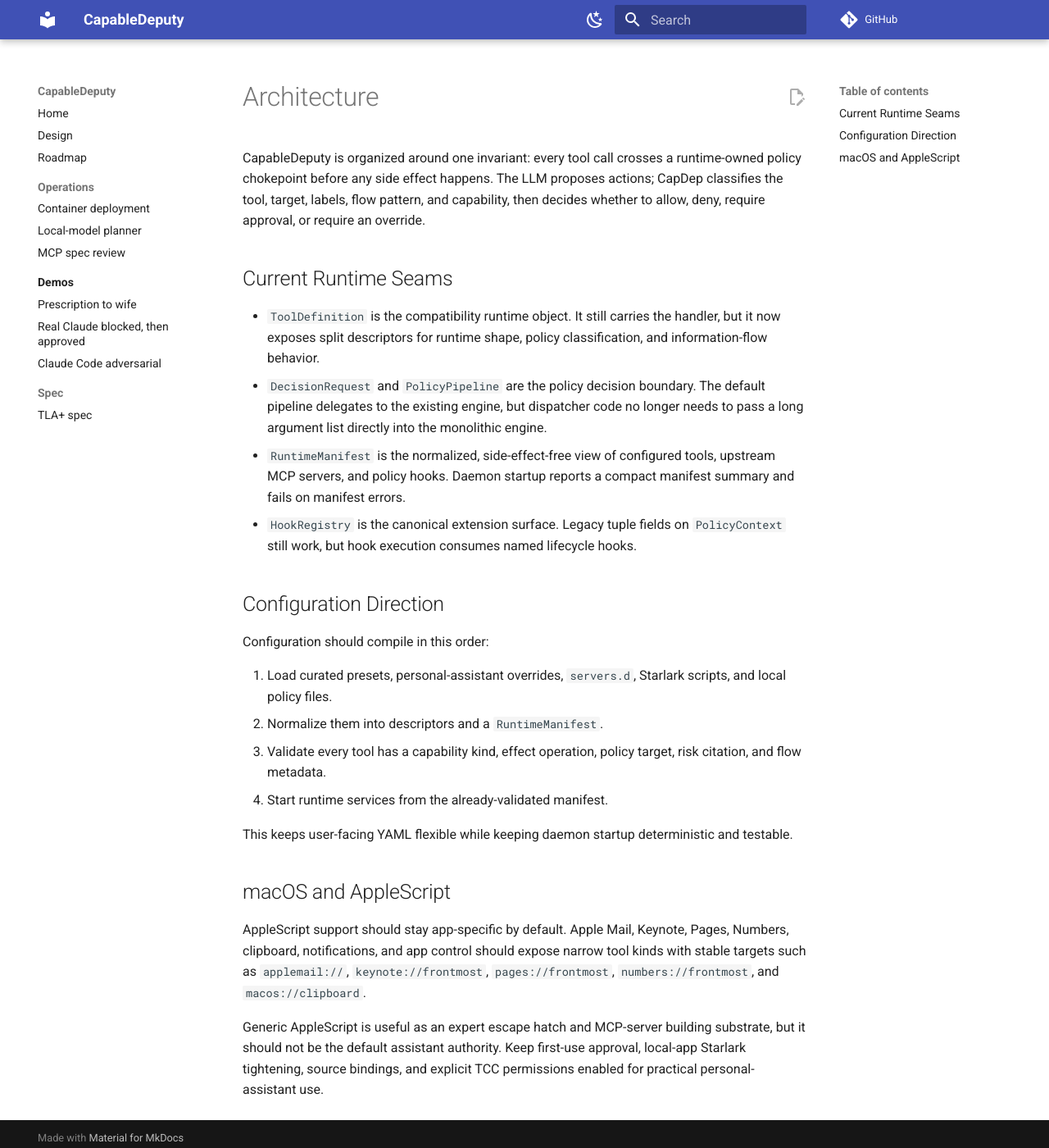
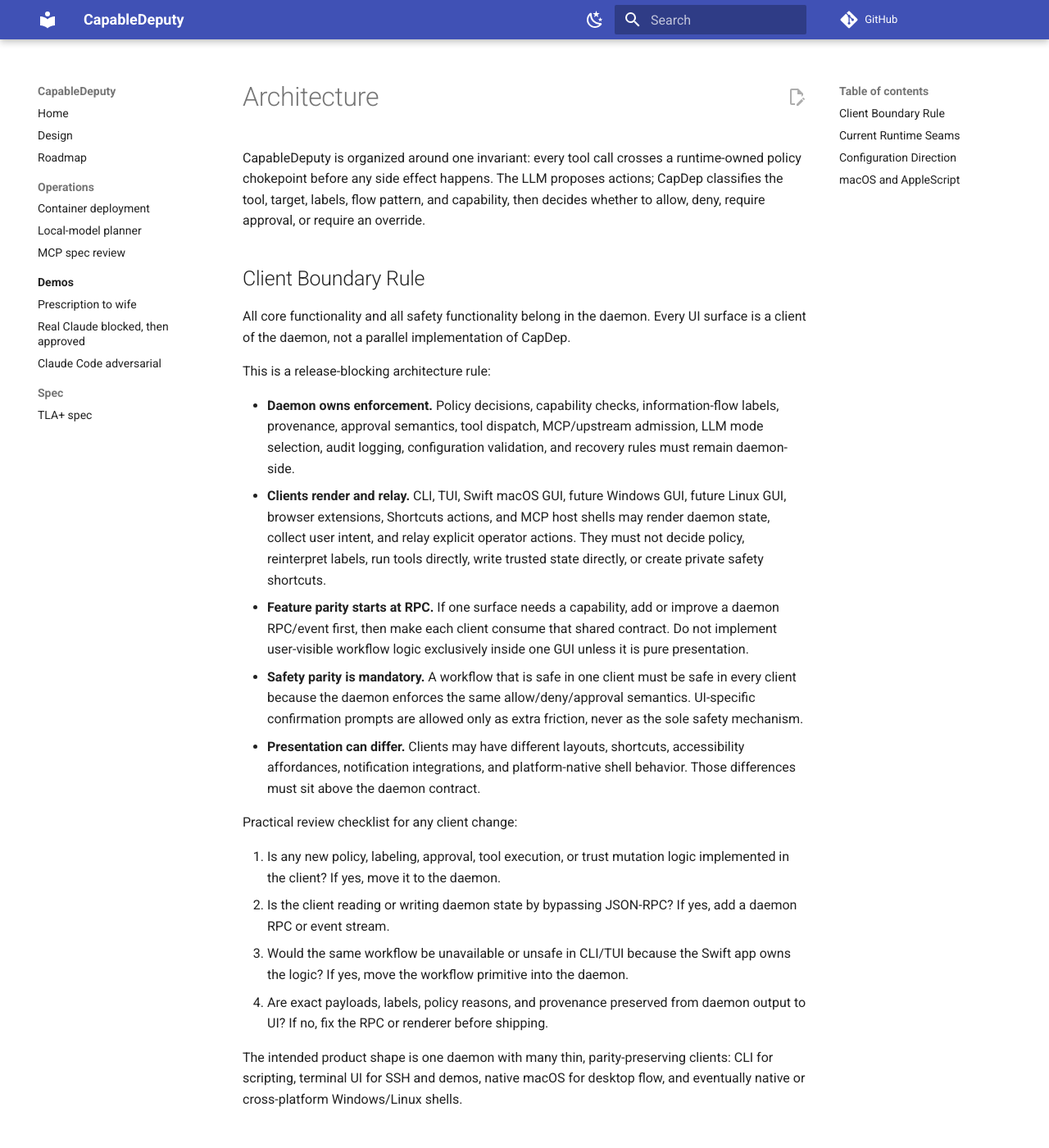
Before and after one commit to marctjones/capabledeputy, an MkDocs documentation site: the page built from docs/architecture.md, in a window 1280 px wide and 1400 px high. Shown: the whole window at 82% size. Built offline with MkDocs 1.6.1 and Material for MkDocs 9.7.7, drawn with Linux system fonts in a browser that asks for light colours; comment, search, counter and statistics services are not loaded.

Commit message:
Document daemon-first client boundary

```diff
--- a/docs/architecture.md
+++ b/docs/architecture.md
@@ -5,6 +5,51 @@ runtime-owned policy chokepoint before any side effect happens. The LLM proposes
 actions; CapDep classifies the tool, target, labels, flow pattern, and
 capability, then decides whether to allow, deny, require approval, or require an
 override.
+
+## Client Boundary Rule
+
+All core functionality and all safety functionality belong in the daemon.
+Every UI surface is a client of the daemon, not a parallel implementation of
+CapDep.
+
+This is a release-blocking architecture rule:
+
+- **Daemon owns enforcement.** Policy decisions, capability checks,
+  information-flow labels, provenance, approval semantics, tool dispatch,
+  MCP/upstream admission, LLM mode selection, audit logging, configuration
+  validation, and recovery rules must remain daemon-side.
+- **Clients render and relay.** CLI, TUI, Swift macOS GUI, future Windows GUI,
+  future Linux GUI, browser extensions, Shortcuts actions, and MCP host shells
+  may render daemon state, collect user intent, and relay explicit operator
+  actions. They must not decide policy, reinterpret labels, run tools directly,
+  write trusted state directly, or create private safety shortcuts.
+- **Feature parity starts at RPC.** If one surface needs a capability, add or
+  improve a daemon RPC/event first, then make each client consume that shared
+  contract. Do not implement user-visible workflow logic exclusively inside one
+  GUI unless it is pure presentation.
+- **Safety parity is mandatory.** A workflow that is safe in one client must be
+  safe in every client because the daemon enforces the same allow/deny/approval
+  semantics. UI-specific confirmation prompts are allowed only as extra
+  friction, never as the sole safety mechanism.
+- **Presentation can differ.** Clients may have different layouts, shortcuts,
+  accessibility affordances, notification integrations, and platform-native
+  shell behavior. Those differences must sit above the daemon contract.
+
+Practical review checklist for any client change:
+
+1. Is any new policy, labeling, approval, tool execution, or trust mutation
+   logic implemented in the client? If yes, move it to the daemon.
+2. Is the client reading or writing daemon state by bypassing JSON-RPC? If yes,
+   add a daemon RPC or event stream.
+3. Would the same workflow be unavailable or unsafe in CLI/TUI because the
+   Swift app owns the logic? If yes, move the workflow primitive into the
+   daemon.
+4. Are exact payloads, labels, policy reasons, and provenance preserved from
+   daemon output to UI? If no, fix the RPC or renderer before shipping.
+
+The intended product shape is one daemon with many thin, parity-preserving
+clients: CLI for scripting, terminal UI for SSH and demos, native macOS for
+desktop flow, and eventually native or cross-platform Windows/Linux shells.
 
 ## Current Runtime Seams
 
```
Also changed, not shown: DESIGN.md (+6 -0 lines), README.md (+1 -0 lines), apps/macos/CapDep/README.md (+11 -0 lines), docs/SURFACES.md (+5 -0 lines), docs/gui-greenfield-design.md (+10 -0 lines).
